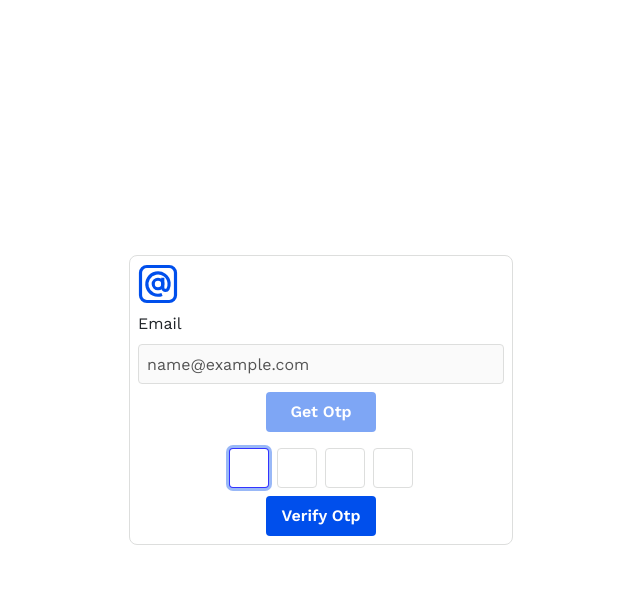
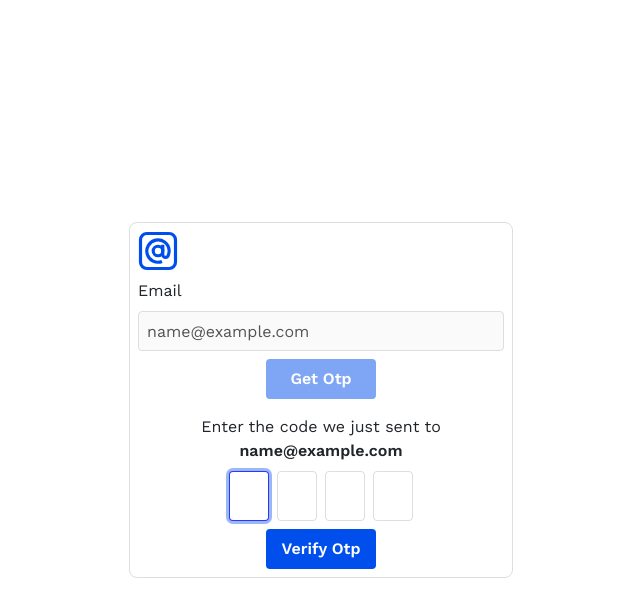
Before and after one commit to ramesh0505rk/Craft-Portal-Angular, an Angular app: page /forgot-password in a window 1280 px wide. Both pictures are taken after typing "name@example.com" into the empty fields and a click on the button "Get Otp". Shown: the top 616 px of the page, without its empty margins (319-959 px from the left). Built offline with nearby package versions, Linux system fonts and the light colour scheme.

Commit message:
Updated validation for email in forgot-password component

```diff
--- a/src/app/forgot-password/forgot-password.component.html
+++ b/src/app/forgot-password/forgot-password.component.html
@@ -4,14 +4,21 @@
             <img src="assets/email-logo.svg" alt="Email Icon" class="email-icon">
             <div class="email-container d-flex flex-column gap-2">
                 <label>Email</label>
-                <input class="p-2" type="email"
-                    placeholder="Enter your email address" formControlName="email" />
+                <input class="p-2" type="email" placeholder="Enter your email address" formControlName="email" />
+                <div *ngIf="emailFormGroup.get('email')?.invalid && emailFormGroup.get('email')?.touched"
+                    class="error p-0 d-flex">
+                    <small>Enter a valid email address</small>
+                </div>
             </div>
             <div class="get-otp-container d-flex justify-content-center align-items-center">
-                <button [disabled]="disableEmailAndOtpBtn" class="get-otp-btn" (click)="onGetOtp()">Get Otp</button>
+                <button [disabled]="disableEmailAndOtpBtn" type="submit" class="get-otp-btn" (click)="onGetOtp()">Get Otp</button>
             </div>
         </form>
-        <div *ngIf="allowEnterOtp" class="otp-container d-flex flex-column gap-2 p-2">
+        <form *ngIf="allowEnterOtp" class="otp-form-container d-flex flex-column gap-2 p-2">
+            <div class="d-flex flex-column align-items-center">
+                <label>Enter the code we just sent to</label>
+                <label style="font-weight: 600;">{{email}}</label>
+            </div>
             <div class="otp-inputs d-flex justify-content-center align-items-center gap-2">
                 <input type="text" maxlength="1" class="otp-input" name="otp0" (keyup)="onOtpInput($event, 0)">
                 <input type="text" maxlength="1" class="otp-input" name="otp1" (keyup)="onOtpInput($event, 1)">
@@ -21,6 +28,6 @@
             <div class="verify-otp-container d-flex justify-content-center align-items-center">
                 <button class="verify-otp-btn" (click)="onVerifyOtp()">Verify Otp</button>
             </div>
-        </div>
+        </form>
     </div>
 </div>
--- a/src/app/forgot-password/forgot-password.component.scss
+++ b/src/app/forgot-password/forgot-password.component.scss
@@ -46,7 +46,7 @@ input {
 
 .otp-input {
     width: 40px;
-    height: 40px;
+    height: 50px;
     text-align: center;
     // border: 1px solid rgba(0, 0, 255, 0.8);
     box-shadow: 0px 0px 0px 3px transparent;
@@ -67,3 +67,7 @@ input {
     width: 40px;
     height: 40px;
 }
+
+.error {
+    color: red;
+}
--- a/src/app/forgot-password/forgot-password.component.ts
+++ b/src/app/forgot-password/forgot-password.component.ts
@@ -16,6 +16,8 @@ export class ForgotPasswordComponent {
   allowEnterOtp: boolean = false;
   disableEmailAndOtpBtn: boolean = false;
 
+  email: string = '';
+
   constructor() {
     this.emailFormGroup = new FormGroup({
       email: new FormControl('', [Validators.required, Validators.email])
@@ -23,13 +25,24 @@ export class ForgotPasswordComponent {
   }
 
   onGetOtp() {
+    if (this.emailFormGroup.invalid) {
+      Object.keys(this.emailFormGroup.controls).forEach(key => {
+        const control = this.emailFormGroup.get(key);
+        if (control) {
+          control.markAsTouched(); // Mark the control as touched to trigger validation messages
+        }
+      })
+      return
+    }
+
     this.allowEnterOtp = true;
     this.disableEmailAndOtpBtn = true;
+    this.emailFormGroup.get('email')?.disable();
 
-    const email = this.emailFormGroup.get('email')?.value;
-    console.log("OTP sent to:", email);
 
-    this.emailFormGroup.get('email')?.disable();
+    this.email = this.emailFormGroup.get('email')?.value;
+    console.log("OTP sent to:", this.email);
+
 
     setTimeout(() => {
       const otpI1 = document.querySelector('input[name="otp0"]') as HTMLInputElement;
```
